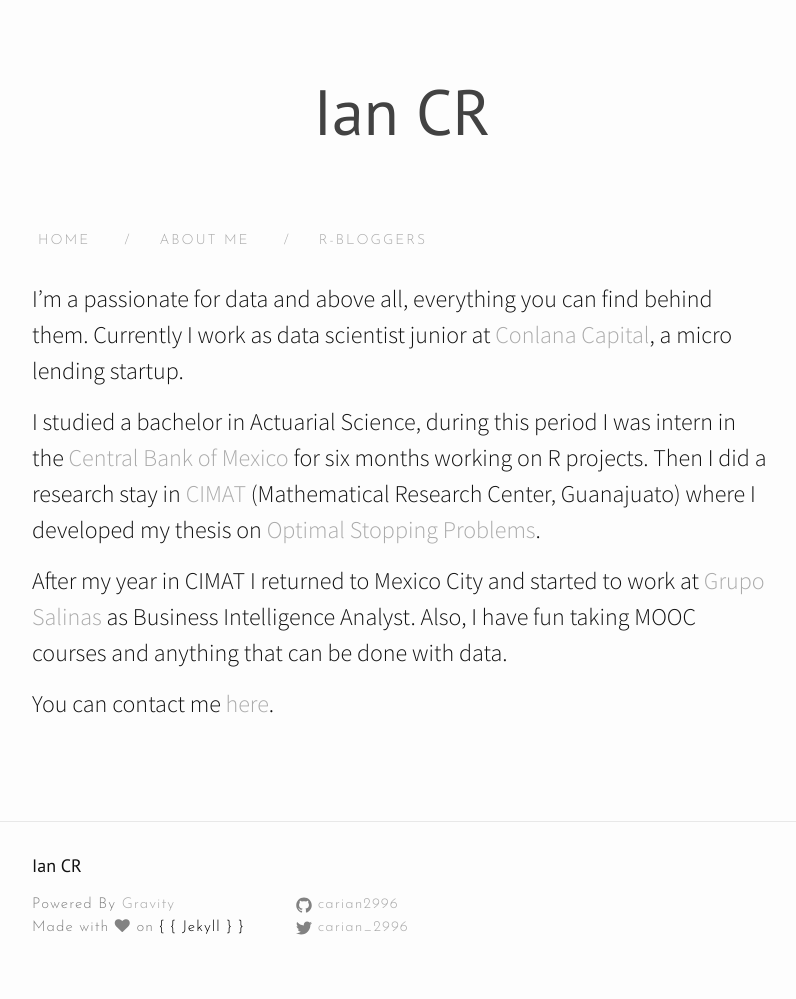
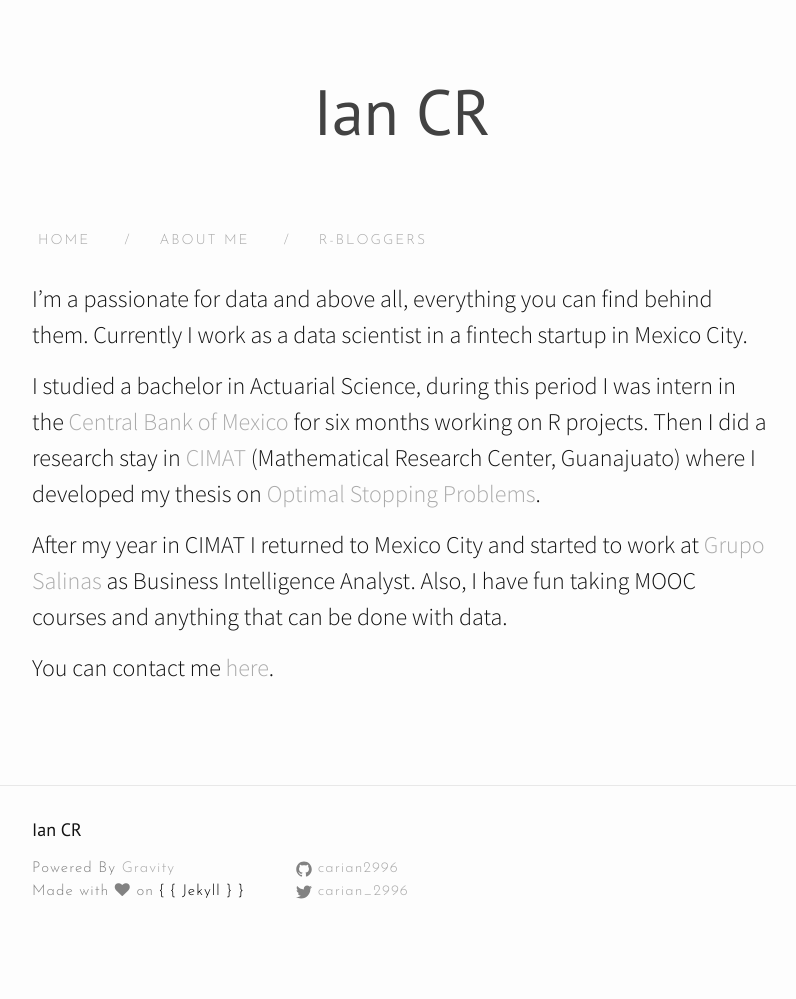
Before and after one commit to carian2996/carian2996.github.io, a Jekyll site: the page built from about.md, in a window 1280 px wide. Shown: the whole page, without its empty margins (238-1034 px from the left). Built offline with Jekyll 4.4.1, drawn with Linux system fonts in a browser that asks for light colours; nearby versions of some CDN libraries; after the commit the page ends 963 px from its top, so only the background shows below that.

Commit message:
Update about.md

```diff
--- a/about.md
+++ b/about.md
@@ -4,7 +4,7 @@ title : About Me
 permalink: /about/
 ---
 
-I'm a passionate for data and above all, everything you can find behind them. Currently I work as data scientist junior at [Conlana Capital](https://www.conlana.com/#/conocenos), a micro lending startup.
+I'm a passionate for data and above all, everything you can find behind them. Currently I work as a data scientist in a fintech startup in Mexico City.
 
 I studied a bachelor in Actuarial Science, during this period I was intern in the [Central Bank of Mexico](http://www.banxico.org.mx/indexEn.html) for six months working on R projects. Then I did a research stay in [CIMAT](http://www.cimat.mx/en) (Mathematical Research Center, Guanajuato) where I developed my thesis on [Optimal Stopping Problems](http://132.248.9.195/ptd2016/noviembre/307065209/Index.html).
 
```
